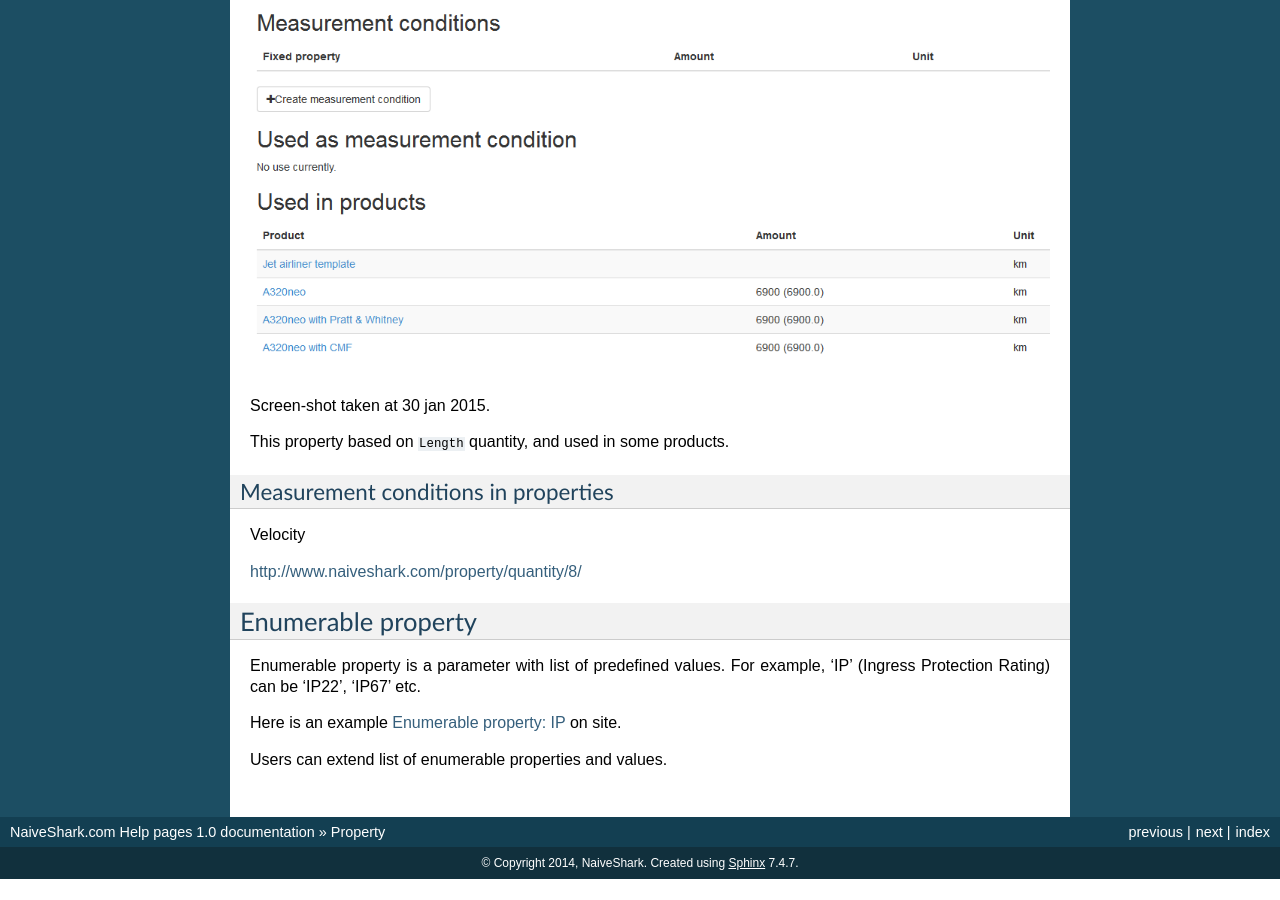
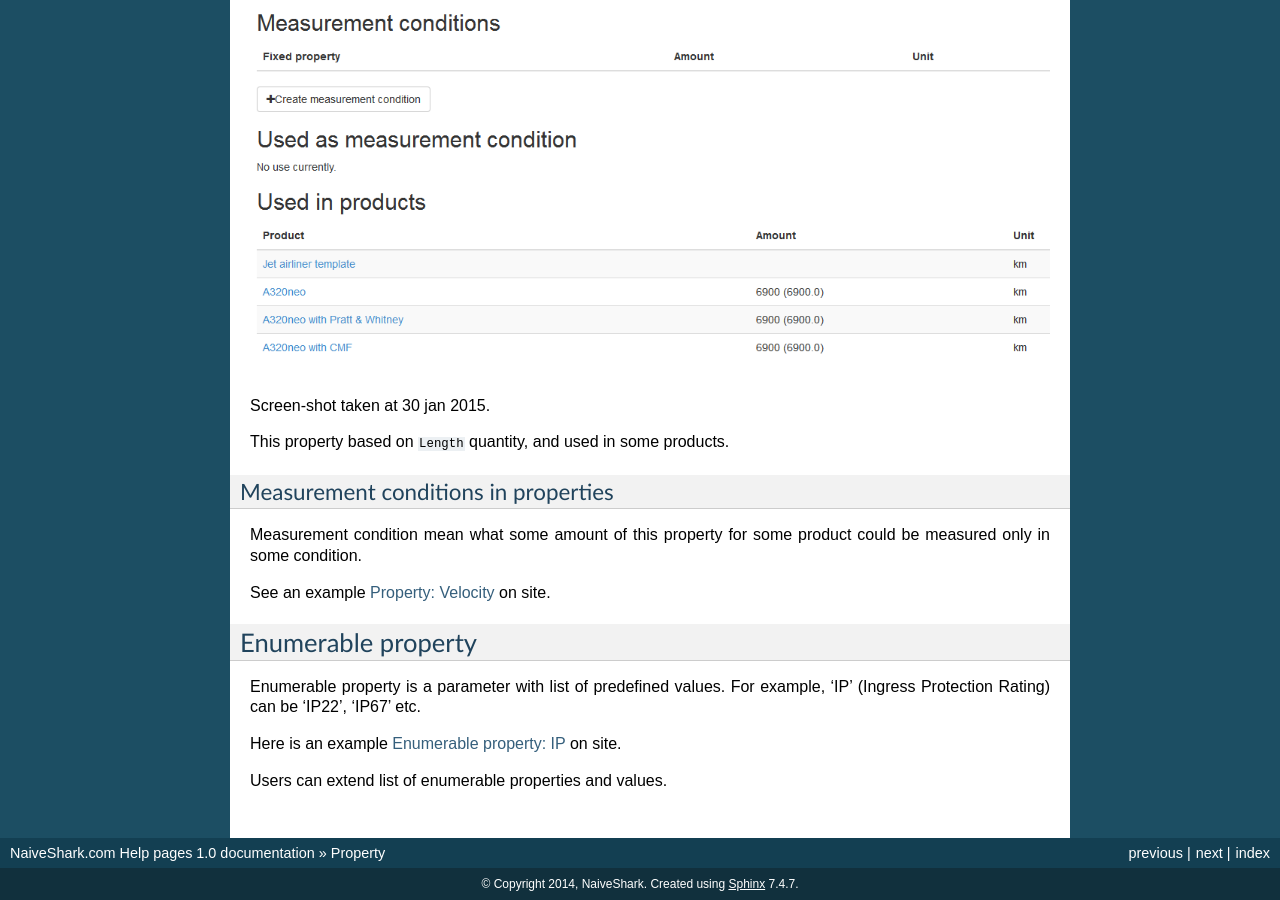
Before and after one commit to NaiveShark/NaiveSharkComDoc, a Sphinx documentation site: the page built from docs/property.rst, in a window 1280 px wide and 900 px high, scrolled down 1326 px. Built offline with Sphinx 7.4.7, drawn with Linux system fonts in a browser that asks for light colours; before the commit the page ends 2205 px from its top, so only the background shows below that.

Commit message:
Условия измерения

```diff
--- a/docs/property.rst
+++ b/docs/property.rst
@@ -38,9 +38,9 @@ This property based on ``Length`` quantity, and used in some products.
 Measurement conditions in properties
 ^^^^^^^^^^^^^^^^^^^^^^^^^^^^^^^^^^^^
 
-Velocity
+Measurement condition mean what some amount of this property for some product could be measured only in some condition.
 
-http://www.naiveshark.com/property/quantity/8/
+See an example `Property: Velocity <http://www.naiveshark.com/property/quantity/8/>`_ on site.
 
 Enumerable property
 -------------------
```
